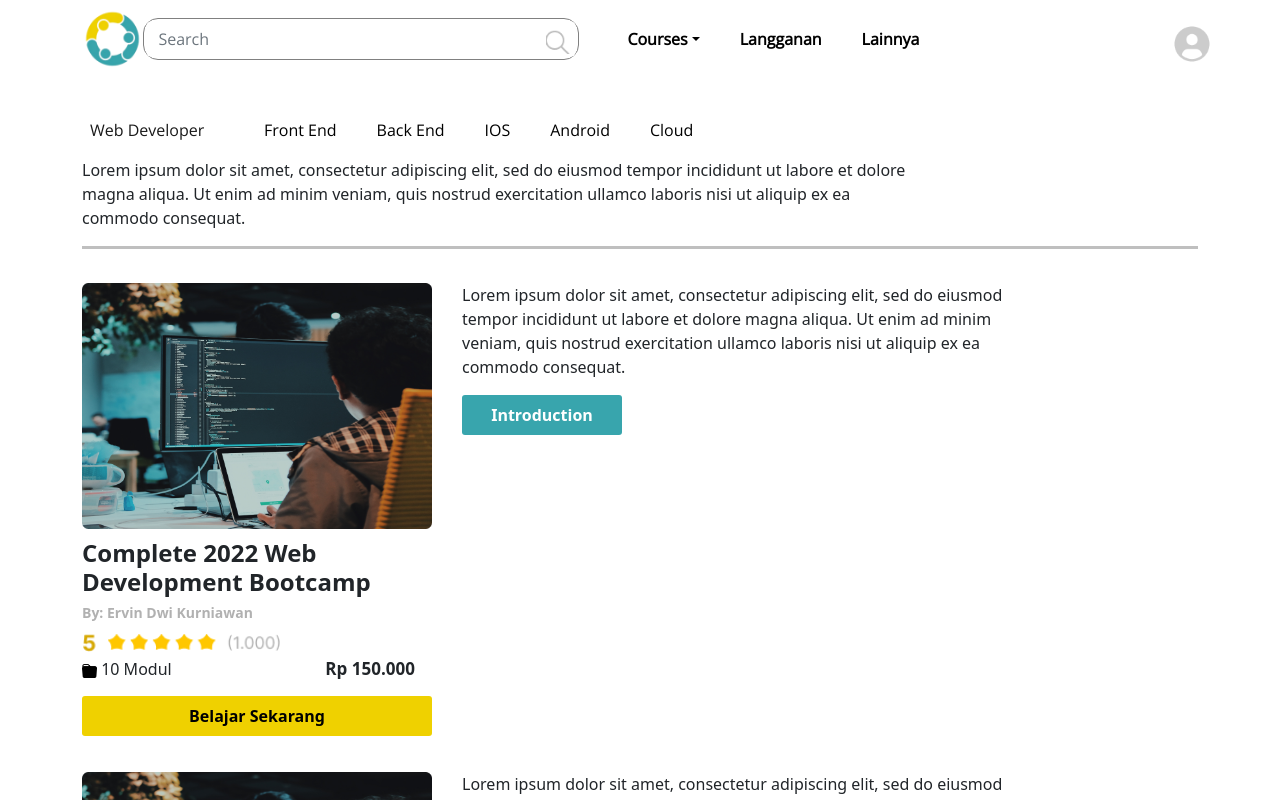
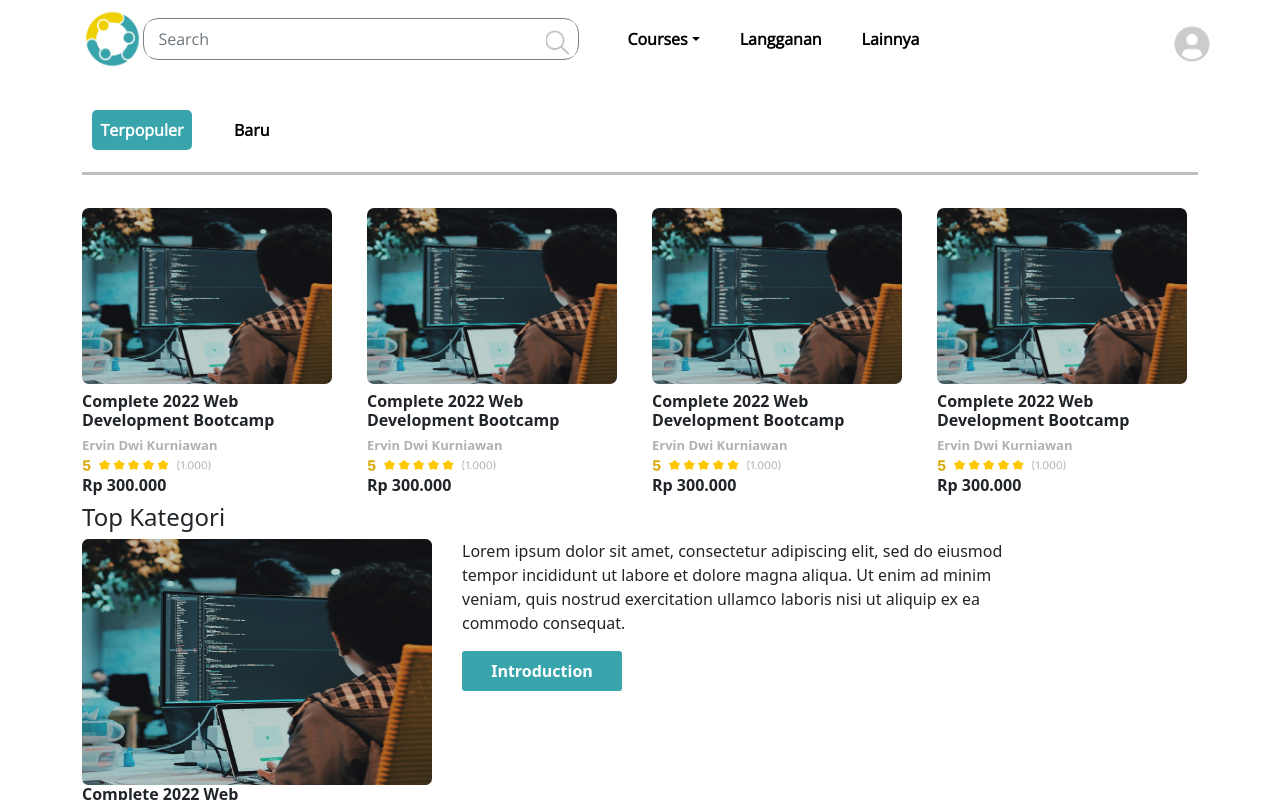
Before and after one commit to ervindwik/fe-comdev, a React (Create React App) app: page /course in a window 1280 px wide. Shown: the top 800 px of the page. Built offline with nearby package versions, Linux system fonts and the light colour scheme.

Commit message:
feat: add section 1 content course page update

```diff
--- a/src/Pages/Course.jsx
+++ b/src/Pages/Course.jsx
@@ -1,4 +1,4 @@
-import React from 'react';
+import { React, useState } from 'react';
 import Footer from '../Components/Footer';
 import NavbarComp from '../Components/NavbarProfile';
 import "../Styles/Course.css";
@@ -8,6 +8,8 @@ import gambar2 from '../assets/rating.png'
 import gambar3 from '../assets/folderIcon.png'
 
 const Course = () => {
+    const [active, setActive] = useState('default');
+
     return (
         <>
             <NavbarComp />
@@ -15,57 +17,67 @@ const Course = () => {
             <div className="nav-course">
                 <Navbar bg="white" expand="lg">
                     <Container>
-                        <Navbar.Toggle aria-controls="basic-navbar-nav" />
-                        <Navbar.Collapse id="basic-navbar-nav">
-                            <Nav defaultActiveKey="#">
-                                <Nav.Link href="#" id="btn-profile" style={{
-                                margin :"0",
-                                padding:"2",
-                                width:"150px"
-                            }}>Web Developer</Nav.Link>
-                                <Nav.Link href="" id="btn-password">Front End</Nav.Link>
-                                <Nav.Link href="" id="btn-password">Back End</Nav.Link>
-                                <Nav.Link href="" id="btn-password">IOS</Nav.Link>
-                                <Nav.Link href="" id="btn-password">Android</Nav.Link>
-                                <Nav.Link href="" id="btn-password">Cloud</Nav.Link>
-                            </Nav>
-                        </Navbar.Collapse>
+                        <Nav className="sub-nav-prof"
+                            activeKey={active}
+                            onSelect={(selectedKey) => setActive(selectedKey)}
+                        >
+                            <Nav.Item>
+                                <Nav.Link eventKey="default" href="#" id="action-profile">Terpopuler</Nav.Link>
+                            </Nav.Item>
+                            <Nav.Item>
+                                <Nav.Link eventKey="link-1" href="#" id="action-password">Baru</Nav.Link>
+                            </Nav.Item>
+                        </Nav>
                     </Container>
                 </Navbar>
             </div>
 
             <Container>
                 <div className='body-course'>
-                    <p>Lorem ipsum dolor sit amet, consectetur adipiscing elit, sed do eiusmod tempor
-                    incididunt ut labore et dolore magna aliqua. Ut enim ad minim veniam, quis nostrud
-                    exercitation ullamco laboris nisi ut aliquip ex ea commodo consequat.</p>
-
                     <hr id='line-course' />
 
                     <Row>
-                        <Col xs={{ span: 12, order: 1 }} md={{ span: 4, order: 1 }}>
-                            <img alt='gambar1' src={gambar1} width={350} />
-                            <h4>Complete 2022 Web Development Bootcamp</h4>
-                            <h6>By: Ervin Dwi Kurniawan</h6>
-                            <img src={gambar2} width={200} /> <br />
-                            <img src={gambar3} width={15} /> 10 Modul <span>Rp 150.000</span>
-                            <button type='submit' id='btn-course'>Belajar Sekarang</button>
+                        <Col xs={{ span: 12, order: 1 }} md={{ span: 3, order: 1 }}>
+                            <img alt='gambar1' src={gambar1} width={250} id="img-sec1" />
+                            <h5>Complete 2022 Web Development Bootcamp</h5>
+                            <h6>Ervin Dwi Kurniawan</h6>
+                            <img src={gambar2} width={130} /> <br />
+                            <h5>Rp 300.000</h5>
                         </Col>
 
-                        <Col xs={{ span: 12, order: 2 }} md={{ span: 8, order: 2 }}>
-                            <p>Lorem ipsum dolor sit amet, consectetur adipiscing elit, sed do eiusmod tempor incididunt ut labore et dolore magna aliqua.
-                            Ut enim ad minim veniam, quis nostrud exercitation ullamco laboris nisi ut aliquip ex ea commodo consequat. </p>
-                            <button type='submit'>Introduction</button>
+                        <Col xs={{ span: 12, order: 2 }} md={{ span: 3, order: 2 }} >
+                            <img alt='gambar1' src={gambar1} width={250} id="img-sec1" />
+                            <h5>Complete 2022 Web Development Bootcamp</h5>
+                            <h6>Ervin Dwi Kurniawan</h6>
+                            <img src={gambar2} width={130} /> <br />
+                            <h5>Rp 300.000</h5>
+                        </Col>
+
+                        <Col xs={{ span: 12, order: 3 }} md={{ span: 3, order: 3 }}>
+                            <img alt='gambar1' src={gambar1} width={250} id="img-sec1" />
+                            <h5>Complete 2022 Web Development Bootcamp</h5>
+                            <h6>Ervin Dwi Kurniawan</h6>
+                            <img src={gambar2} width={130} /> <br />
+                            <h5>Rp 300.000</h5>
+                        </Col>
+
+                        <Col xs={{ span: 12, order: 4 }} md={{ span: 3, order: 4 }}>
+                            <img alt='gambar1' src={gambar1} width={250} id="img-sec1" />
+                            <h5>Complete 2022 Web Development Bootcamp</h5>
+                            <h6>Ervin Dwi Kurniawan</h6>
+                            <img src={gambar2} width={130} /> <br />
+                            <h5>Rp 300.000</h5>
                         </Col>
                     </Row>
 
                     <Row>
+                        <h4>Top Kategori</h4>
                         <Col xs={{ span: 12, order: 1 }} md={{ span: 4, order: 1 }}>
                             <img alt='gambar1' src={gambar1} width={350} />
-                            <h4>Complete 2022 Web Development Bootcamp</h4>
+                            <h5>Complete 2022 Web Development Bootcamp</h5>
                             <h6>By: Ervin Dwi Kurniawan</h6>
                             <img src={gambar2} width={200} /> <br />
-                            <img src={gambar3} width={15} /> 10 Modul <span>Rp 150.000</span>
+                            <span>Rp 150.000</span>
                             <button type='submit' id='btn-course'>Belajar Sekarang</button>
                         </Col>
 
--- a/src/Pages/Login.jsx
+++ b/src/Pages/Login.jsx
@@ -98,7 +98,7 @@ const Login = () => {
                                 </Button>
                                 <p className="text-login">
                                     <center>
-                                        <b>Don't have account ? <Link to={"/regis"}>Sign'up</Link>{" "}</b>
+                                        <b>Don't have account ? <Link to={"/regis"}>Sign Up</Link>{" "}</b>
                                     </center>
                                 </p>
                             </Form>
--- a/src/Styles/Course.css
+++ b/src/Styles/Course.css
@@ -27,10 +27,11 @@ p {
     margin-left: 80px; */
 }
 
-.body-course h4 {
+.body-course h5 {
     font-weight: bold;
-    margin-top: 3%;
-    width: 300px;
+    font-size: medium;
+    margin-top: auto;
+    width: 250px;
 }
 
 #btn-course {
@@ -45,14 +46,23 @@ p {
     margin-bottom: 10%;
 }
 
+#img-sec1 {
+    margin-bottom: 3%;
+    border-radius: 7px;
+}
+
 .body-course h6 {
     color: #B1B1B1;
-    font-size: 14px;
+    font-size: 13px;
     font-weight: 700;
+    margin-top: auto;
+    margin-bottom: -2px;
 }
 
-.body-course span {
-    font-weight: bold;
-    font-size: 17px;
-    margin-left: 42%;
+.body-course h6 {
+    color: #B1B1B1;
+    font-size: 13px;
+    font-weight: 700;
+    margin-top: auto;
+    margin-bottom: -2px;
 }
```
